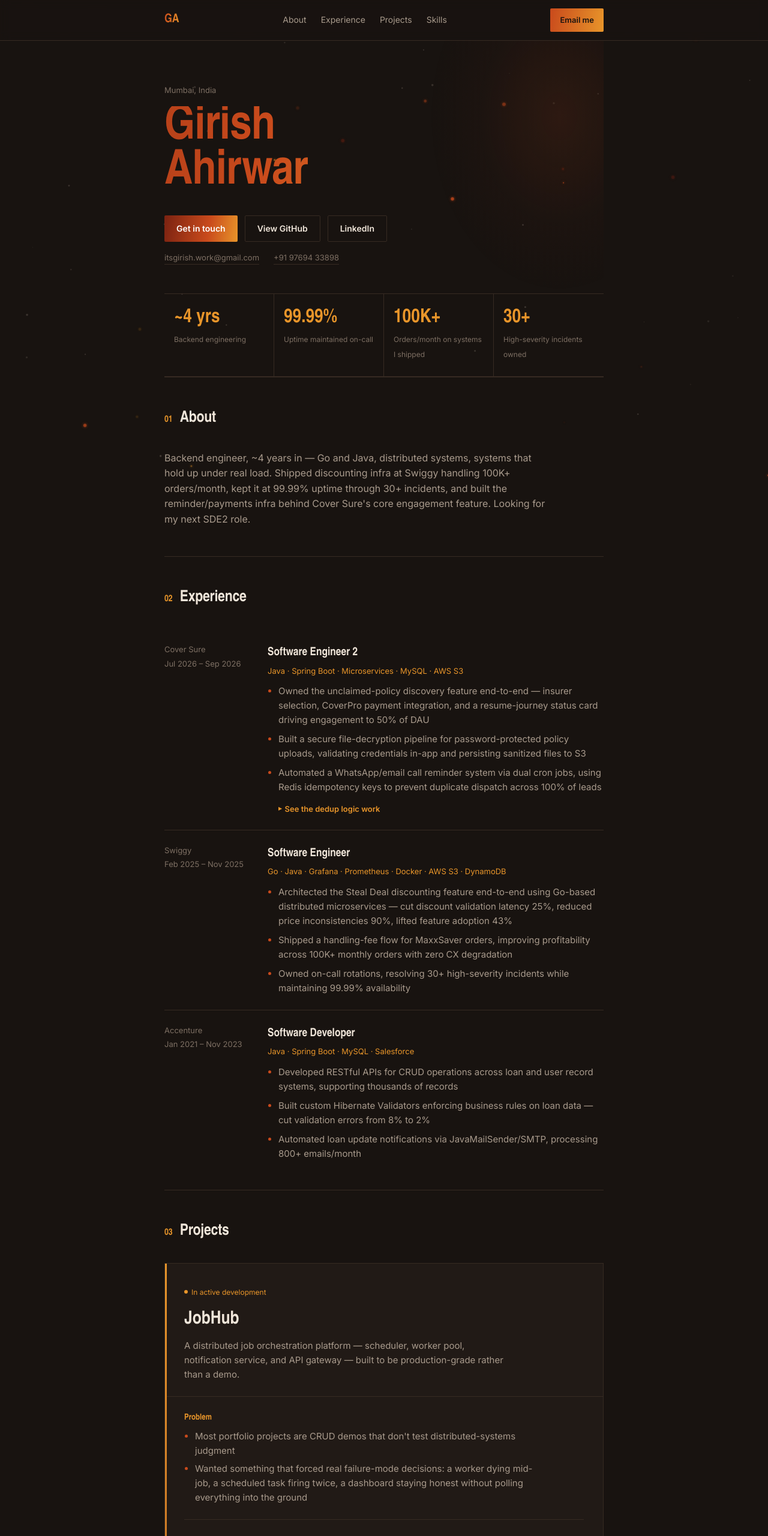
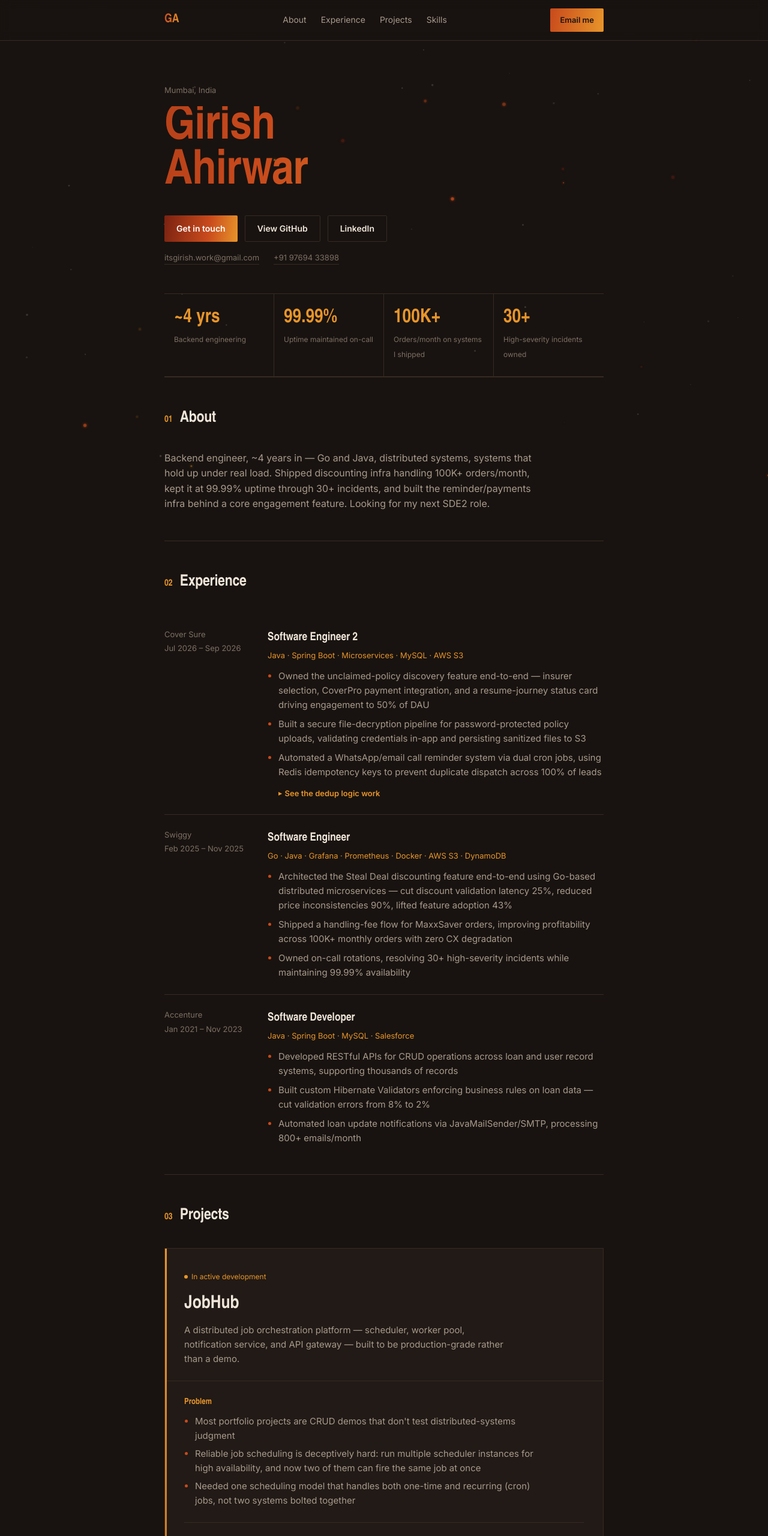
Before and after one commit to Vick1996/portfolio, a plain HTML site: page index.html in a window 1280 px wide. Shown: the top 2560 px of the page at 60% size. Drawn offline with Linux system fonts and the light colour scheme; a web font is replaced by a local one.

Commit message:
Add files via upload

```diff
--- a/index.html
+++ b/index.html
@@ -193,15 +193,7 @@
   }
 
   /* ---------- Hero ---------- */
-  .hero { padding: 72px 0 var(--space-12); position: relative; overflow: hidden; }
-  .hero::before {
-    content: "";
-    position: absolute;
-    top: -40%; right: -20%;
-    width: 60%; height: 140%;
-    background: radial-gradient(ellipse at center, rgba(201,74,28,0.12) 0%, rgba(122,34,17,0.04) 45%, transparent 70%);
-    pointer-events: none;
-  }
+  .hero { padding: 72px 0 var(--space-12); position: relative; }
   #ember-canvas {
     position: absolute;
     inset: 0;
@@ -555,7 +547,7 @@
       <h2>About</h2>
     </div>
     <div class="about-text reveal">
-      <p>Backend engineer, ~4 years in — Go and Java, distributed systems, systems that hold up under real load. Shipped discounting infra at Swiggy handling 100K+ orders/month, kept it at 99.99% uptime through 30+ incidents, and built the reminder/payments infra behind Cover Sure's core engagement feature. Looking for my next SDE2 role.</p>
+      <p>Backend engineer, ~4 years in — Go and Java, distributed systems, systems that hold up under real load. Shipped discounting infra handling 100K+ orders/month, kept it at 99.99% uptime through 30+ incidents, and built the reminder/payments infra behind a core engagement feature. Looking for my next SDE2 role.</p>
     </div>
   </section>
 
@@ -636,15 +628,17 @@
           <h4>Problem</h4>
           <ul class="case-list">
             <li>Most portfolio projects are CRUD demos that don't test distributed-systems judgment</li>
-            <li>Wanted something that forced real failure-mode decisions: a worker dying mid-job, a scheduled task firing twice, a dashboard staying honest without polling everything into the ground</li>
+            <li>Reliable job scheduling is deceptively hard: run multiple scheduler instances for high availability, and now two of them can fire the same job at once</li>
+            <li>Needed one scheduling model that handles both one-time and recurring (cron) jobs, not two systems bolted together</li>
           </ul>
         </div>
         <div class="case-block">
           <h4>Approach</h4>
           <ul class="case-list">
             <li>Split the system into scheduler, worker pool, notification service, and API gateway — each independently deployable</li>
-            <li>Redis-based distributed locks so only one worker ever claims a given job</li>
-            <li>Kafka between scheduling and execution, so the two aren't tightly coupled</li>
+            <li>Scheduler runs as multiple replicas for HA, with Redis-based leader election so only one instance is ever the active trigger — same pattern Kubernetes uses, Redis instead of etcd</li>
+            <li>Idempotent trigger keys on top of leader election, so even a leadership handoff mid-trigger can't double-fire a job</li>
+            <li>Workers pull jobs via Kafka consumer groups rather than the scheduler pushing to specific workers — scales workers horizontally without the scheduler becoming a bottleneck</li>
             <li>resilience4j circuit breakers around external calls, so one flaky dependency can't take down the pipeline</li>
             <li>Next.js dashboard with TanStack Query for live job status</li>
           </ul>
```
